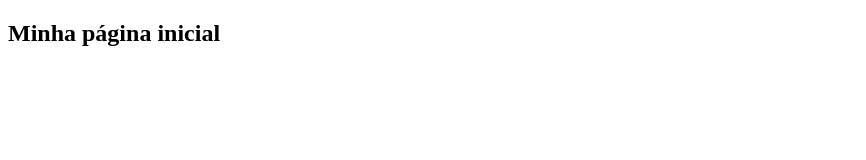
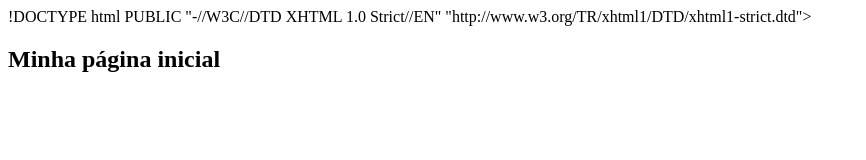
Before and after one commit to WagnerSF10/projeto_curso_git, a plain HTML site: page index.html in a window 1280 px wide. Shown: the whole page, without its empty margins (0-866 px from the left). Drawn offline with Linux system fonts and the light colour scheme.

Commit message:
Removida <

```diff
--- a/index.html
+++ b/index.html
@@ -21,7 +21,7 @@
 
 -->
 
-<!DOCTYPE html PUBLIC "-//W3C//DTD XHTML 1.0 Strict//EN"
+!DOCTYPE html PUBLIC "-//W3C//DTD XHTML 1.0 Strict//EN"
 	"http://www.w3.org/TR/xhtml1/DTD/xhtml1-strict.dtd">
 <html xmlns="http://www.w3.org/1999/xhtml" xml:lang="en" lang="en">
 
```
